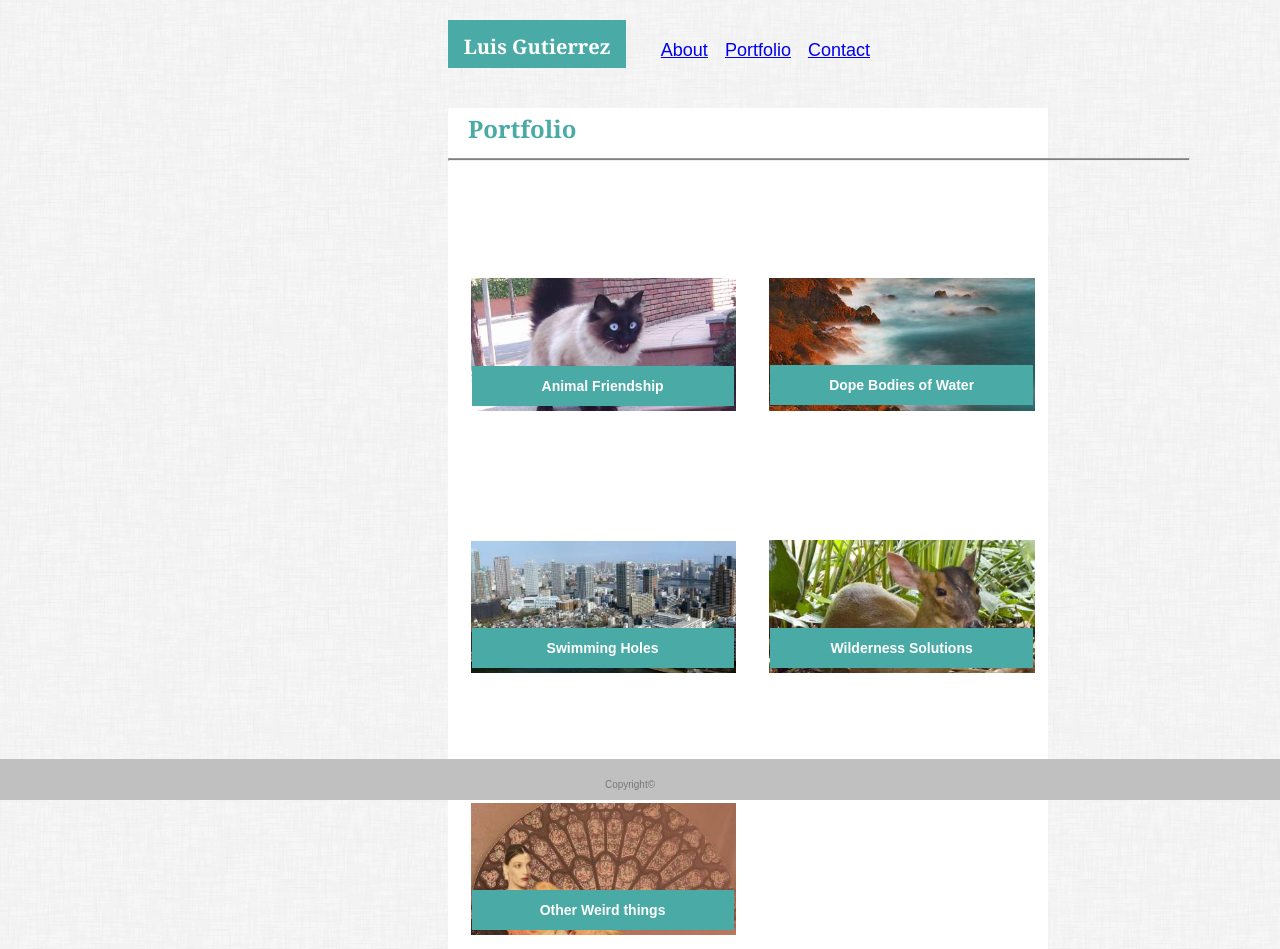
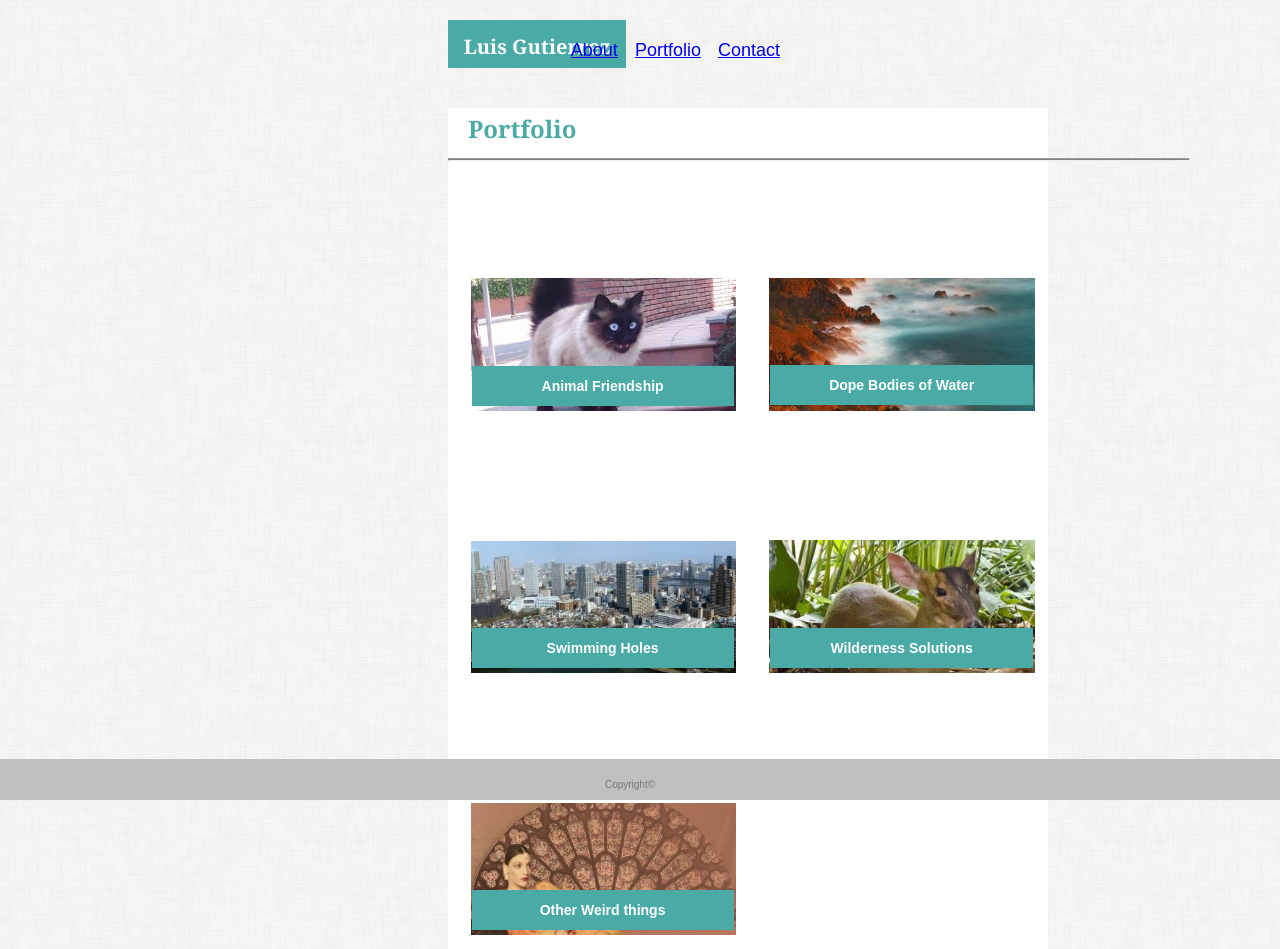
Before and after one commit to gwapesofwath/Basic-Portfolio, a plain HTML site: page portfolio.html in a window 1280 px wide. Shown: the top 949 px of the page. Drawn offline with Linux system fonts and the light colour scheme.

Commit message:
more revisions

```diff
--- a/assets/css/style.css
+++ b/assets/css/style.css
@@ -129,9 +129,8 @@ h6 {
     float: right;
     text-align: center;
     position: absolute;
-    margin-right: 160px;
+    right: 500px;
     top: 50px;
-    right: 250px;
     color: #777777;
     font-family: 'Arial', 'Helvetica Neue', Helvetica, sans-serif;
     font-size: 18px;
```
Also changed, not shown: portfolio.html (+2 -2 lines).
